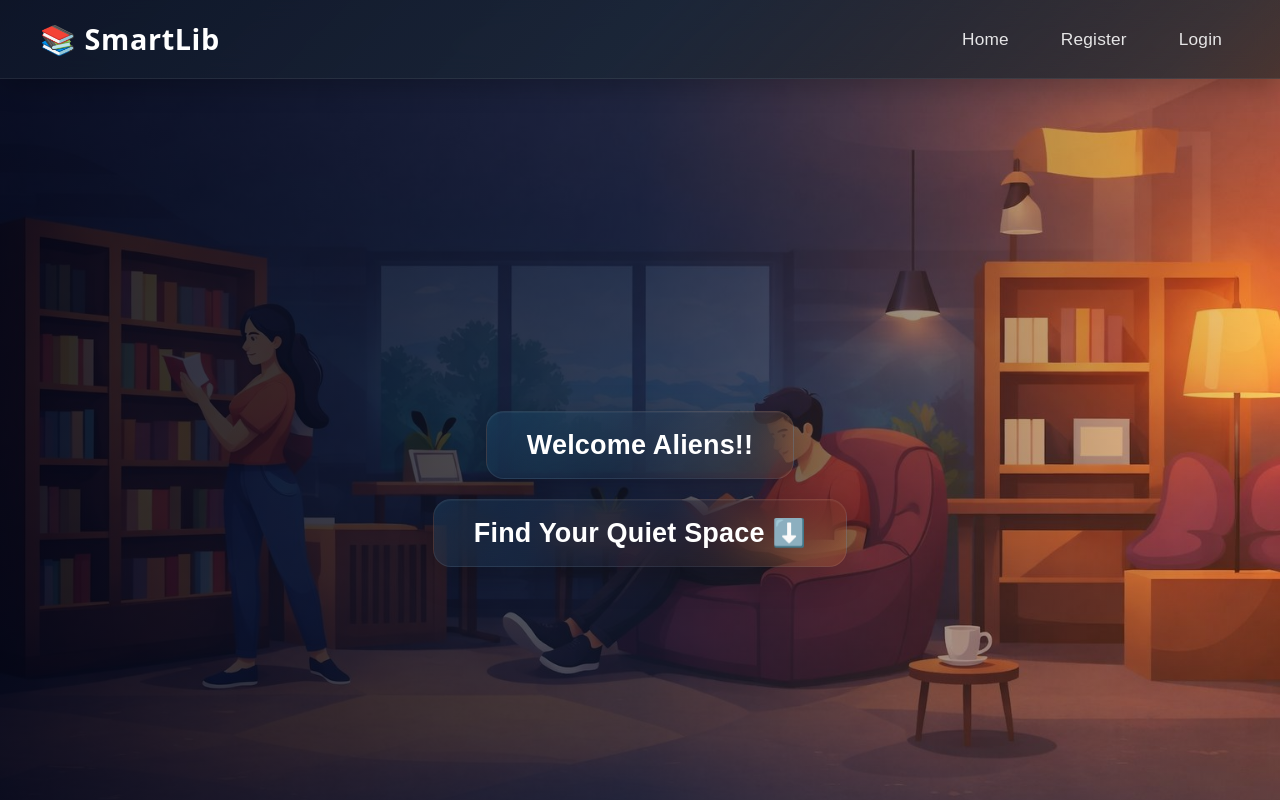
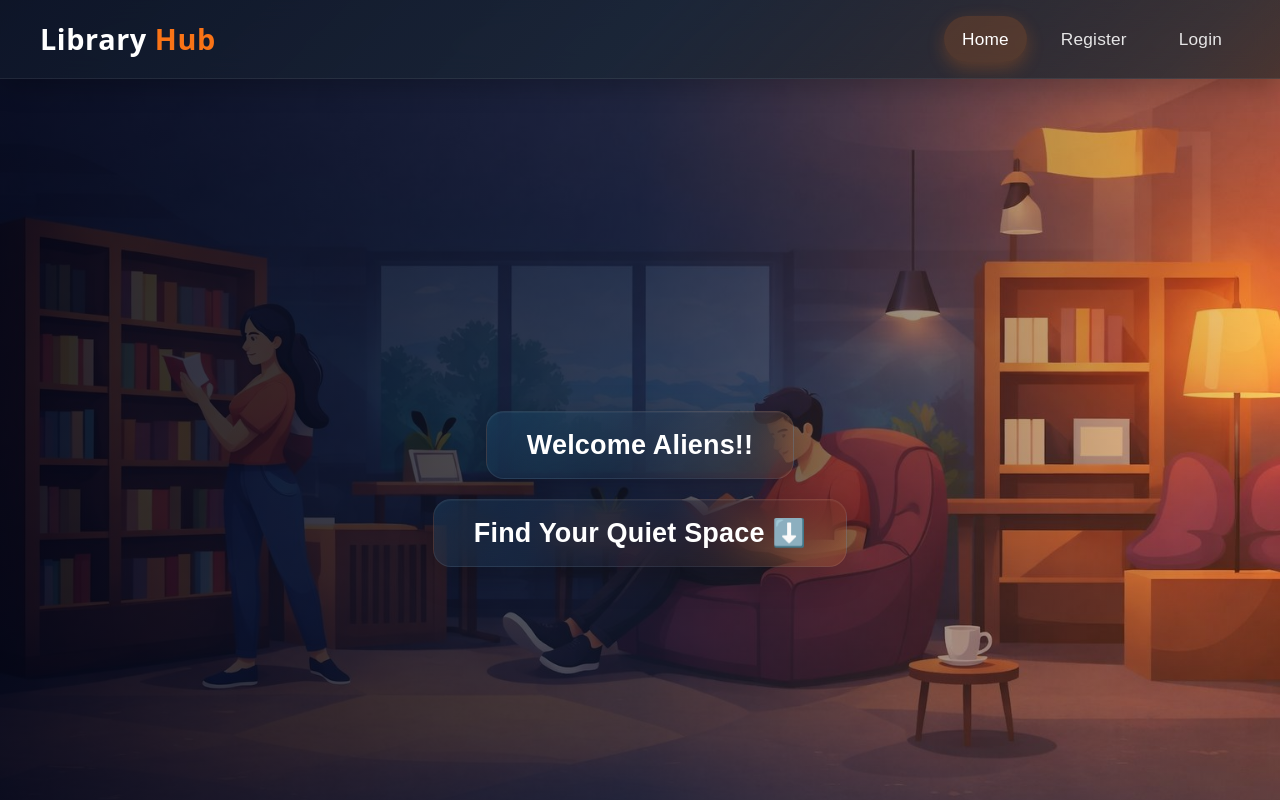
Before and after one commit to naagarSaloni/libraryManagement-, a React app in the folder frontend/: page / in a window 1280 px wide. Shown: the top 800 px of the page. Built offline with nearby package versions, Linux system fonts and the light colour scheme; the HTML template or start-up script is replaced by a standard one.

Commit message:
Update Navbar.jsx

```diff
--- a/frontend/src/components/Navbar.jsx
+++ b/frontend/src/components/Navbar.jsx
@@ -1,15 +1,29 @@
-import './Navbar.css'
-import { Link } from 'react-router-dom'
+  import './Navbar.css'
+import { NavLink } from 'react-router-dom'
 
 function Navbar() {
   return (
     <nav className="navbar">
-      <h2 className="logo">📚 SmartLib</h2>
+      <h2 className="logo">
+        Library <span>Hub</span>
+      </h2>
 
       <ul className="nav-links">
-        <li><Link to="/">Home</Link></li>
-        <li><Link to="/register">Register</Link></li>
-        <li><Link to="/login">Login</Link></li>
+        <li>
+          <NavLink to="/" className={({ isActive }) => isActive ? "active" : ""}>
+            Home
+          </NavLink>
+        </li>
+        <li>
+          <NavLink to="/register" className={({ isActive }) => isActive ? "active" : ""}>
+            Register
+          </NavLink>
+        </li>
+        <li>
+          <NavLink to="/login" className={({ isActive }) => isActive ? "active" : ""}>
+            Login
+          </NavLink>
+        </li>
       </ul>
     </nav>
   )
```
